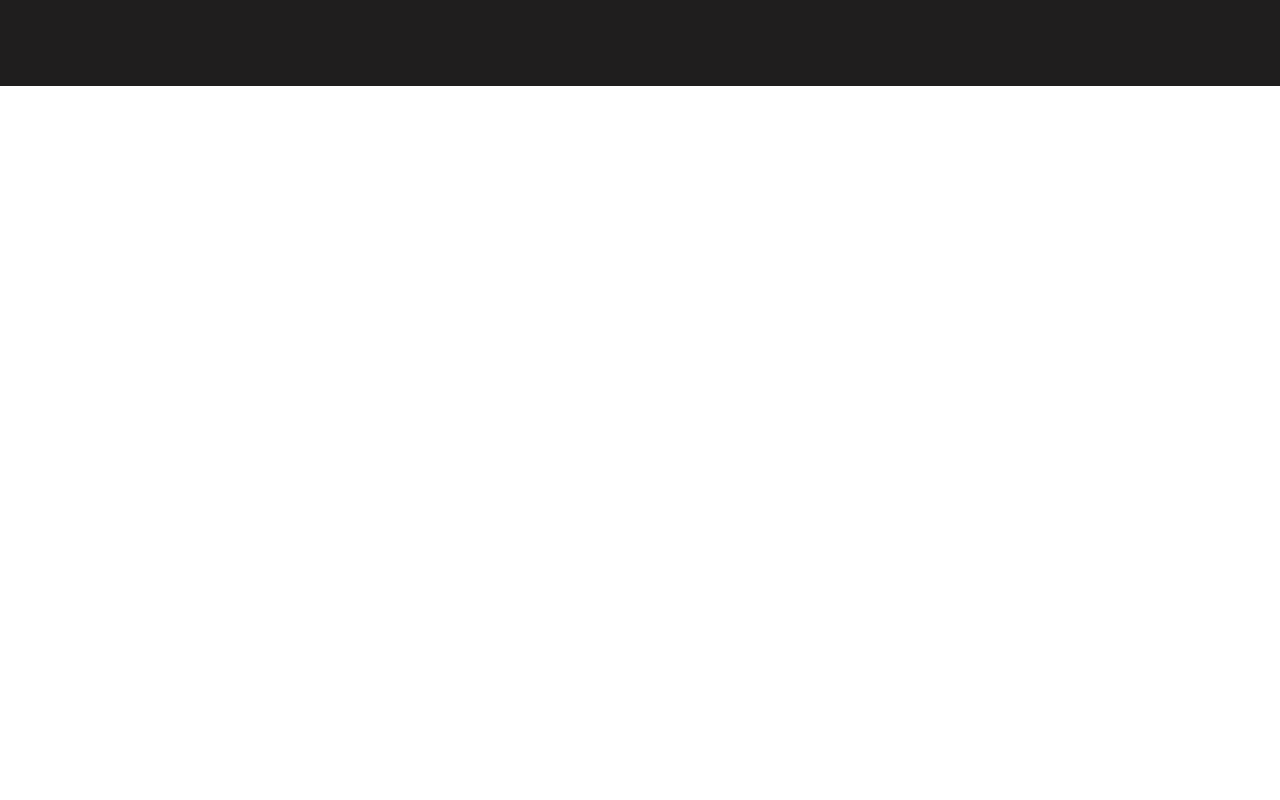
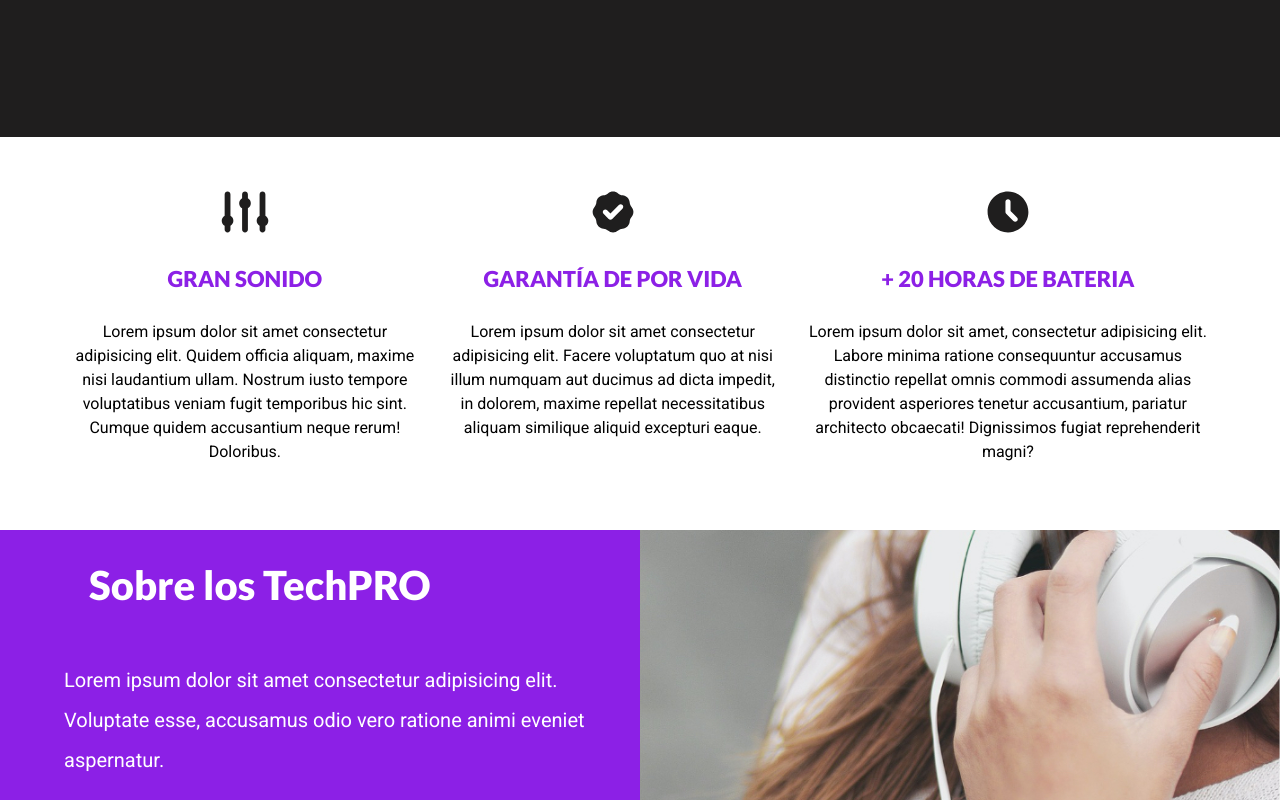
Before and after one commit to Monroybr/sitio-audifonos, a plain HTML site: page index.html in a window 1280 px wide. Shown: the part 548-1348 px from the top of the page. Before the commit the page ends 800 px from the top, so only its background shows below. Drawn offline with Linux system fonts and the light colour scheme.

Commit message:
actualizacion de css hasta seccion sobre techPRO

```diff
--- a/css/styles.css
+++ b/css/styles.css
@@ -1,7 +1,8 @@
 /*custom properties*/
 :root{
-    --primario: #1073BA;
-    --secundario: #00DA55;
+    --primario: #8c20e6;
+    --secundario: #37f651;
+    --terciario: #f9a423
     -gris: #3B3B3B;
     --blanco: #FFFFFF;
     --negro: #1F1E1E;
@@ -47,7 +48,7 @@
 }
 
 h3{
-    font-size: 2.8rem;
+    font-size: 2.2rem;
 }
 
 img{
@@ -58,6 +59,15 @@
 /*Utilidades*/
 .text-center{
     text-align: center;
+}
+
+/*degragados*/
+
+.degradado-one{
+    color: transparent;
+    background: linear-gradient(to right, var(--primario) 0%, var(--secundario) 100%);
+    -webkit-background-clip: text;
+    background-clip: text;
 }
 
 /*Header*/
@@ -75,13 +85,15 @@
 }
 .texto-header{
     text-align: center;
+    padding-top: var(--separacion);
 }
 @media (min-width: 768px){
       .texto-header{
         text-align: left;
         display:flex;
         flex-direction: column;
-        justify-content: space-between  ;
+        justify-content: space-between;
+        padding: 0;
       }
 }
 .texto-header p{
@@ -95,12 +107,12 @@
 
 .nombre-producto{
     font-size: 6rem;
+    margin: 0;
 }
 
 @media (min-width: 768px){
     .nombre-producto{
         font-size: 10rem;
-        margin: 0;
         line-height: 1; /*Elimina el interlineado*/
     }
 }
@@ -109,3 +121,90 @@
     font-size: 6rem;
     font-weight: 900;
 }
+
+/*Iconos*/
+.iconos{
+    padding: var(--separacion) 0;
+}
+@media (min-width: 768px){
+      .iconos{
+        display: flex;
+        gap: 2rem;
+      }
+}
+.icono{
+    text-align: center;
+    margin-bottom: calc(var(--separacion) / 2);
+}
+.icono:last-of-type{
+    margin: 0;
+}
+@media (min-width: 768px){
+      .icono{
+        margin: 0;
+    }
+}
+
+.icono img{
+    width: 5rem;
+    margin: 0 auto;
+}
+
+.icono h3{
+    color: var(--primario);
+    text-transform: uppercase;
+    margin-top: calc(var(--separacion) / 2);
+}
+
+/*SOBRE TECHPRO*/
+.sobre-tech{
+    background-image: linear-gradient(to bottom, transparent 50%, var(--primario) 0%), url(../img/imagen-mujer.jpg);
+    background-position: right;
+    background-repeat: repeat, no-repeat;
+    background-size: 100%, 110rem;
+}
+@media (min-width: 768px){
+      .sobre-tech{
+        background-image: linear-gradient(to left, transparent 50%, var(--primario) 0%), url(../img/imagen-mujer.jpg);
+        background-repeat: repeat, no-repeat;
+      }
+}
+@media (min-width: 1600px){
+      .sobre-tech{
+        background-size: 100%, 210rem;
+      }
+}
+.sobre-tech-grid{
+    display: grid;
+    grid-template-rows: repeat(2, 40rem);
+    row-gap: var(--separacion);
+}
+@media (min-width: 768px){
+      .sobre-tech-grid{
+        grid-template-rows:unset;
+        row-gap: unset;
+        grid-template-columns: repeat(2, 1fr);
+        column-gap: 4rem;
+        padding: calc(var(separacion)*2) 0;
+      }
+}
+.texto-sobre-tech{
+    grid-row: 2/3;
+    color: var(--blanco);
+    display: flex;
+    flex-direction: column;
+    justify-content: space-around;
+    padding-bottom: var(--separacion);
+}
+@media (min-width: 768px){
+      .texto-sobre-tech{
+        padding-bottom: 0;
+      }
+}
+.texto-sobre-tech h2{
+    font-size: 4rem;
+}
+.texto-sobre-tech p{
+    font-size: 2rem;
+    line-height: 2;
+}
--- a/index.html
+++ b/index.html
@@ -27,21 +27,58 @@
                         sizes="1920w"
                         srcset="img/header.jpg 1920w"
                         type="image/jpeg">
-                    <img loading="lazy" decoding="async" src="img/header.jpg" lazyalt="imagen" width="500" height="300">
+                    <img loading="lazy" decoding="async" src="img/header.jpg" lazyalt="imagen" width="1000" height="600">
                 </picture>
             </div> <!--Cierre imagen Header-->
 
             <!--Informacion de audifonos-->
             <div class="texto-header">
                 <p class="line-producto">Sonido Profesional</p>
-                <h1 class="nombre-producto">TechPRO</h1>
+                <h1 class="nombre-producto degradado-one">TechPRO</h1>
                 <p class="descripcion-producto">Lorem ipsum, dolor sit amet consectetur adipisicing elit. Aperiam harum officiis
                     totam, quod ex nobis voluptate laborum doloribus inventore laudantium illo dignissimos aliquid voluptatibus?
                     Quidem quasi beatae unde sapiente suscipit?</p>
                 <p class="precio-producto">Desde <span>$299</span></p>
             </div>
-
         </div>
     </header>
+    <!--Seccion de iconos-->
+    <section class="contenedor">
+        <div class="iconos">
+            <div class="icono">
+                <img src="img/icono-sonido.svg" alt="imagen-sonido">
+                <h3>Gran Sonido</h3>
+                <p>Lorem ipsum dolor sit amet consectetur adipisicing elit.
+                Quidem officia aliquam, maxime nisi laudantium ullam. Nostrum iusto tempore
+                voluptatibus veniam fugit temporibus hic sint. Cumque quidem accusantium neque rerum! Doloribus.</p>
+            </div>
+            <div class="icono">
+                <img src="img/icono-garantia.svg" alt="icono-garantia">
+                <h3>Garantía de Por vida</h3>
+                <p>Lorem ipsum dolor sit amet consectetur adipisicing elit. Facere voluptatum quo at nisi illum numquam aut ducimus
+                ad dicta impedit, in dolorem, maxime repellat necessitatibus aliquam similique aliquid excepturi eaque.</p>
+            </div>
+            <div class="icono">
+                <img src="img/icono-bateria.svg" alt="imagen-bateria">
+                <h3>+ 20 Horas de Bateria</h3>
+                <p>Lorem ipsum dolor sit amet, consectetur adipisicing elit. Labore minima ratione consequuntur
+                accusamus distinctio repellat omnis commodi assumenda alias provident asperiores tenetur accusantium, pariatur architecto obcaecati! Dignissimos fugiat reprehenderit magni?</p>
+            </div>
+        </div>
+    </section>
+    <!--Seccion sobre techPRO-->
+    <section class="sobre-tech">
+        <div class="contenedor sobre-tech-grid">
+            <div class="texto-sobre-tech">
+                <h2>Sobre los <span>TechPRO</span></h2>
+                <p>Lorem ipsum dolor sit amet consectetur adipisicing elit. Voluptate esse, accusamus odio vero ratione animi eveniet
+                aspernatur.</p>
+            </div>
+        </div>
+    </section>
+    <!--Elige tus techpro-->
+    <main class="contenedor modelos">
+
+    </main>
 </body>
 </html>
```
